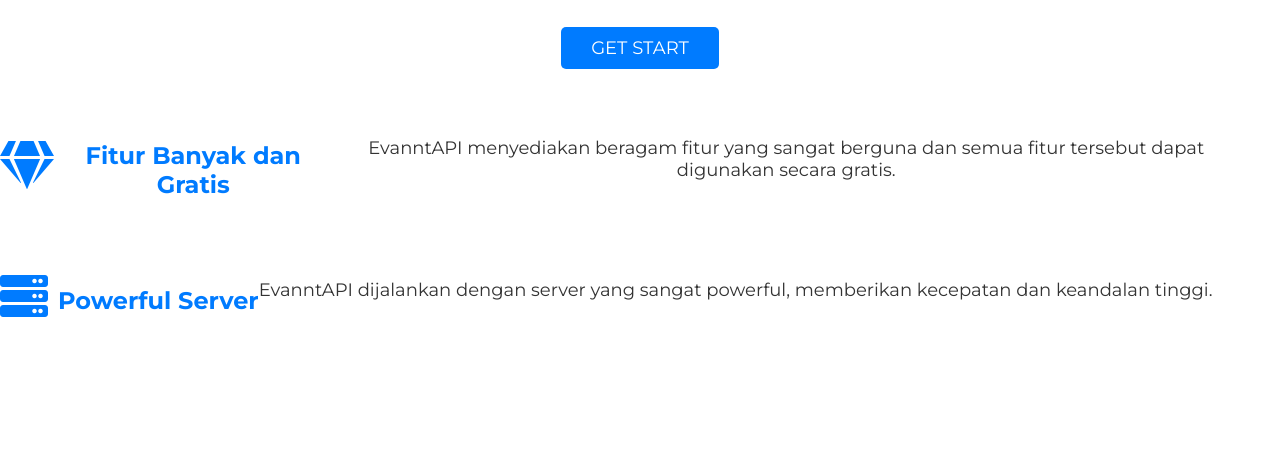
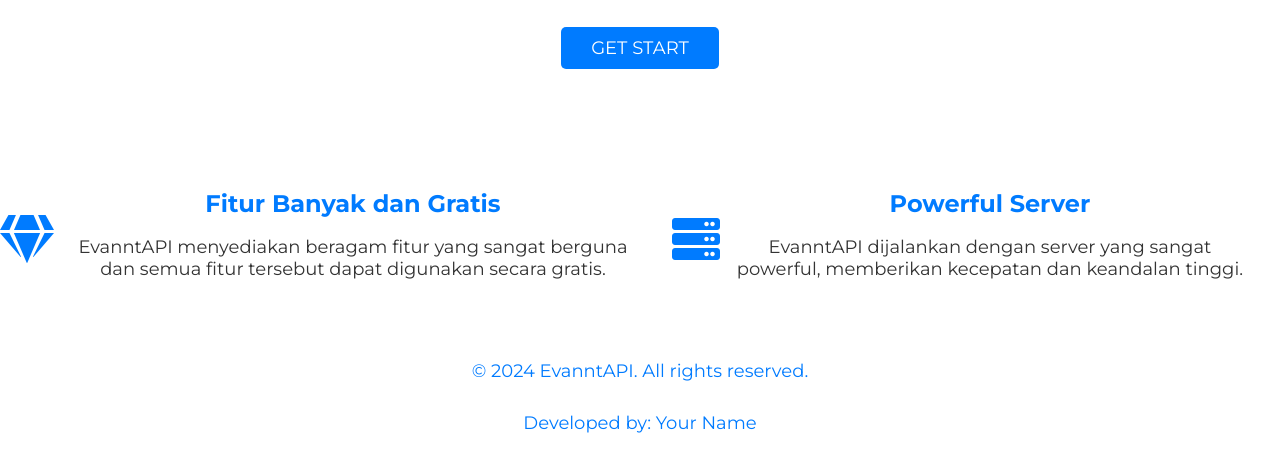
Before and after one commit to ArulKunzzGT/repoapi, a website: page index.html in a window 1280 px wide. Shown: the part 139-610 px from the top of the page. Drawn offline with Linux system fonts and the light colour scheme.

Commit message:
Update index.html

```diff
--- a/index.html
+++ b/index.html
@@ -13,16 +13,26 @@
         <h1>Welcome to EvanntAPI</h1>
         <p>Kami menyediakan API gratis, jangan lupa baca S&K</p>
         <a href="/dashboard" class="btn">GET START</a>
+        <div class="features">
             <div class="feature">
                 <i class="fas fa-gem"></i>
+                <div class="text">
                     <h2>Fitur Banyak dan Gratis</h2>
                     <p>EvanntAPI menyediakan beragam fitur yang sangat berguna dan semua fitur tersebut dapat digunakan secara gratis.</p>
                 </div>
+            </div>
             <div class="feature">
                 <i class="fas fa-server"></i>
+                <div class="text">
                     <h2>Powerful Server</h2>
                     <p>EvanntAPI dijalankan dengan server yang sangat powerful, memberikan kecepatan dan keandalan tinggi.</p>
                 </div>
             </div>
+        </div>
+        <footer>
+            <p>© 2024 EvanntAPI. All rights reserved.</p>
+            <p>Developed by: Your Name</p>
+        </footer>
+    </div>
 </body>
 </html>
```
Lines whose indentation alone changed are shown as unchanged.
